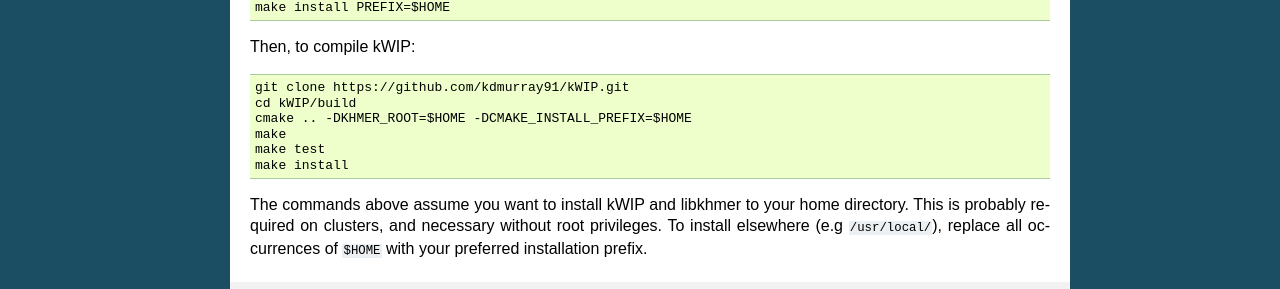
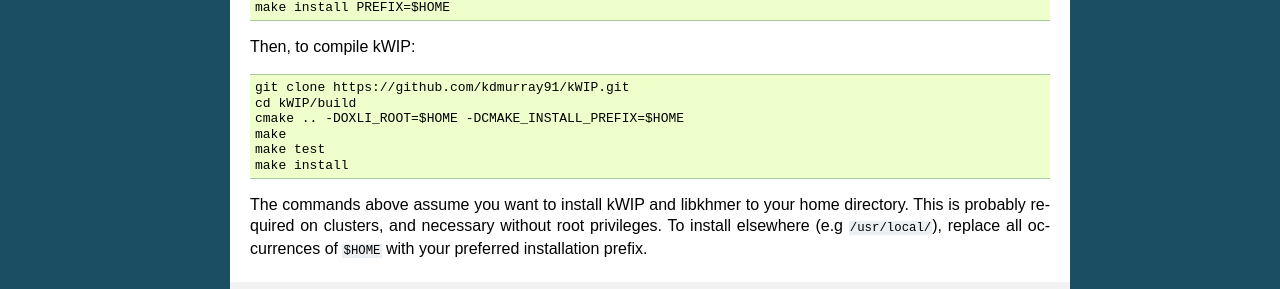
Before and after one commit to kdm9/kWIP, a Sphinx documentation site: the page built from doc/kwip.rst, in a window 1280 px wide. Shown: the part 714-1003 px from the top of the page. Built offline with Sphinx 7.4.7, drawn with Linux system fonts in a browser that asks for light colours.

Commit message:
Fix install instructions WRT khmer/oxli transition

```diff
--- a/doc/kwip.rst
+++ b/doc/kwip.rst
@@ -52,7 +52,7 @@
 
     git clone https://github.com/kdmurray91/kWIP.git
     cd kWIP/build
-    cmake .. -DKHMER_ROOT=$HOME -DCMAKE_INSTALL_PREFIX=$HOME
+    cmake .. -DOXLI_ROOT=$HOME -DCMAKE_INSTALL_PREFIX=$HOME
     make
     make test
     make install
```
Also changed, not shown: README.md (+1 -1 lines), 1 other file.
